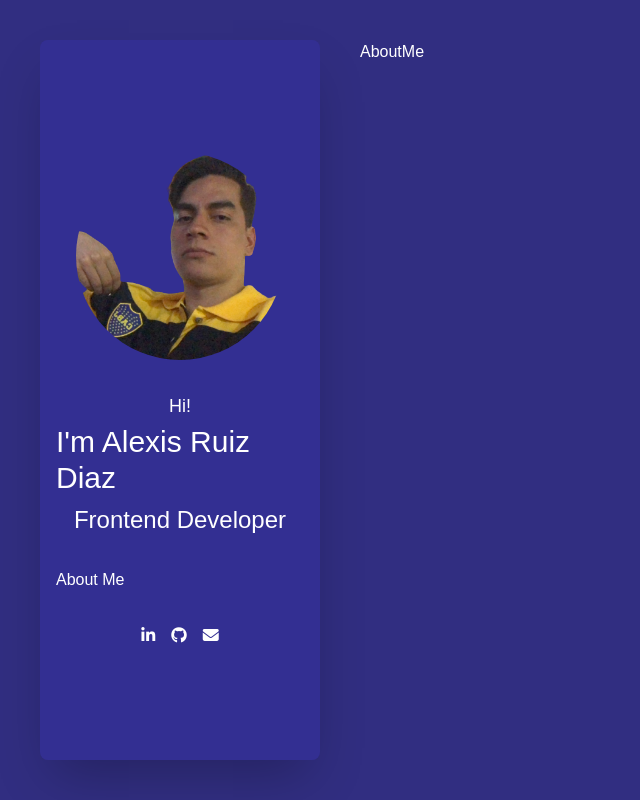
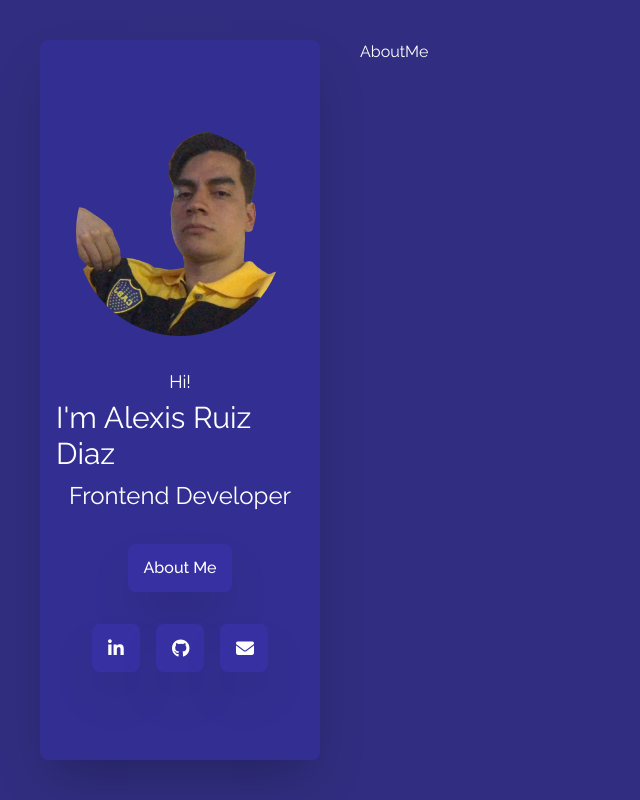
Before and after one commit to alexis00rod/MyPortfolio, a React (Vite) app: page / in a window 1280 px wide. Shown: the whole page, without its empty margins (0-640 px from the left). Built offline with nearby package versions, Linux system fonts and the light colour scheme.

Commit message:
Agrege estilo a botones

```diff
--- a/src/index.css
+++ b/src/index.css
@@ -1,7 +1,19 @@
+@import url('https://fonts.googleapis.com/css2?family=Raleway:wght@100;200;300;400;500;600;700;800;900&display=swap');
+
 @tailwind base;
 @tailwind components;
 @tailwind utilities;
 
+.btn {
+  @apply h-12 px-4 flex items-center font-medium bg-indigo-800 rounded-lg duration-150 shadow-2xl hover:scale-105;
+}
+.btn-primary {
+  @apply w-max;
+}
+.btn-toggle {
+  @apply w-12 text-lg;
+}
+
 .debug {
   @apply border border-red-500;
 }
```
